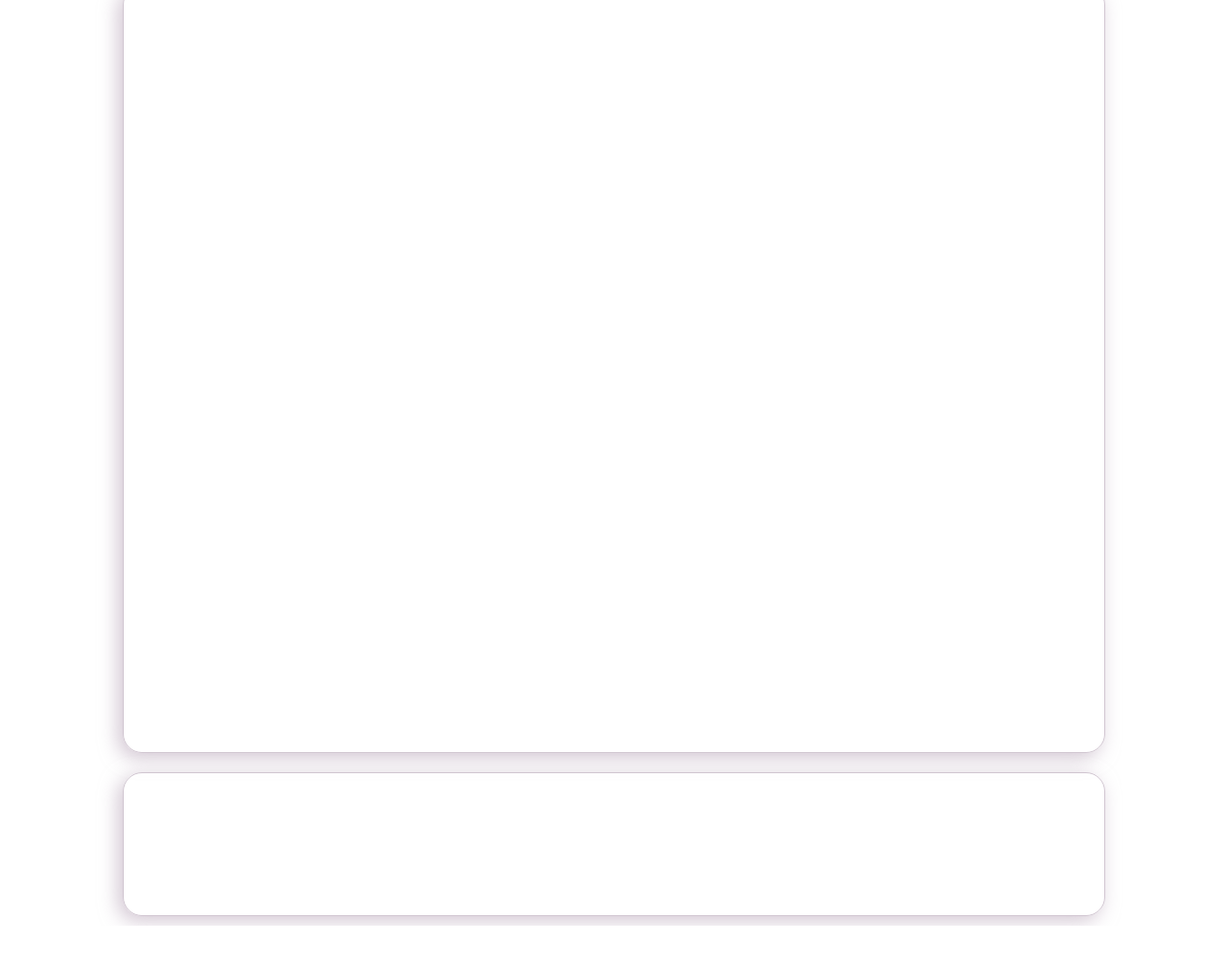
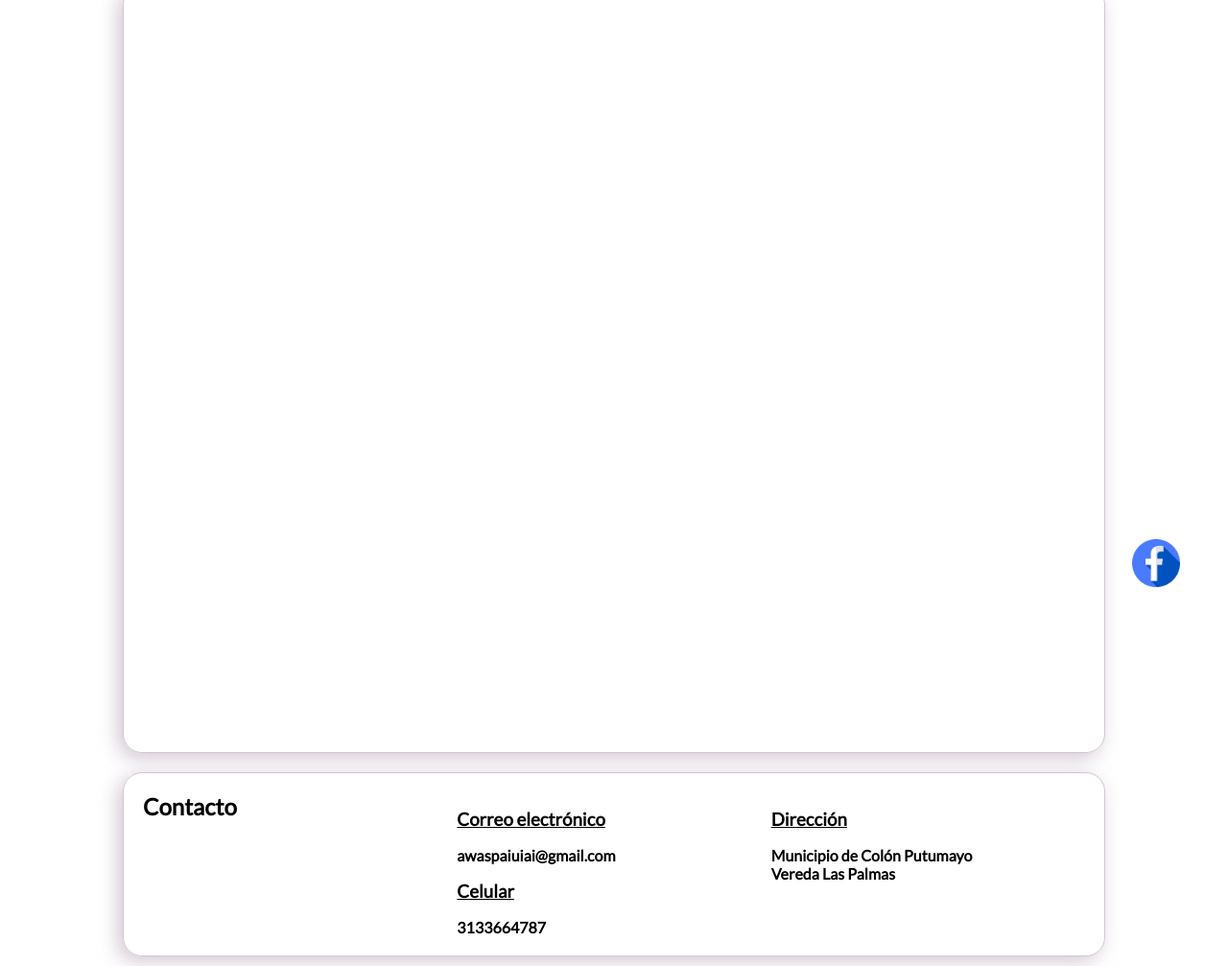
Before and after one commit to julianesp/awaspa, a plain HTML site: page index.html in a window 1280 px wide. Shown: the part 135-1142 px from the top of the page at 96% size. Before the commit the page ends 1100 px from the top, so only its background shows below. Drawn offline with Linux system fonts and the light colour scheme.

Commit message:
Enlazando red social

```diff
--- a/css/styles.css
+++ b/css/styles.css
@@ -13,6 +13,7 @@
 body {
     font-family: 'Lato';
     margin: 10px 0;
+    position: relative;
 }
 
 .header {
@@ -64,10 +65,28 @@ body {
 
 .footer {
     display: grid;
+    grid-template-columns: repeat(3, 1fr);
+    justify-items: left;
     margin: 20px auto 0;
+    padding: 20px;
     border: 1px solid #baba;
     width: 80%;
-    height: 150px;
+    height: auto;
     border-radius: 20px;
     box-shadow: -5px 5px 20px #baba;
 }
+
+.footer .redes {
+    position: fixed;
+    bottom: 50px;
+    right: 50px;
+}
+
+.footer .redes a img {
+    width: 50px;
+}
+
+.footer div h3 {
+    text-decoration-line: underline;
+    line-height: 3;
+}
--- a/index.html
+++ b/index.html
@@ -43,7 +43,27 @@
 
     </main>
 
-    <footer class="footer"></footer>
+    <footer class="footer">
+        <div>
+            <h2>Contacto</h2>
+        </div>
+        <div>
+            <h3>Correo electrónico</h3>
+            <h4>awaspaiuiai@gmail.com</h4>
+            <h3>Celular</h3>
+            <h4>3133664787</h4>
+        </div>
+        <div>
+            <h3>Dirección</h3>
+            <h4>Municipio de Colón Putumayo</h4>
+            <h4>Vereda Las Palmas</h4>
+        </div>
+        <div class="redes">
+            <a href="https://www.facebook.com/awaspaiuiai/?ref=pages_you_manage" target="_blank">
+                <img src="./img/facebook.png" alt="Página en Facebook">
+            </a>
+        </div>
+    </footer>
 </body>
 
 </html>
```
Also changed, not shown: img/facebook.png (added), img/facebook/1.jpg (added), img/facebook/2.jpg (added), img/facebook/3.jpg (added), img/facebook/4.jpg (added), img/facebook/5.jpg (added), img/facebook/6.jpg (added).
